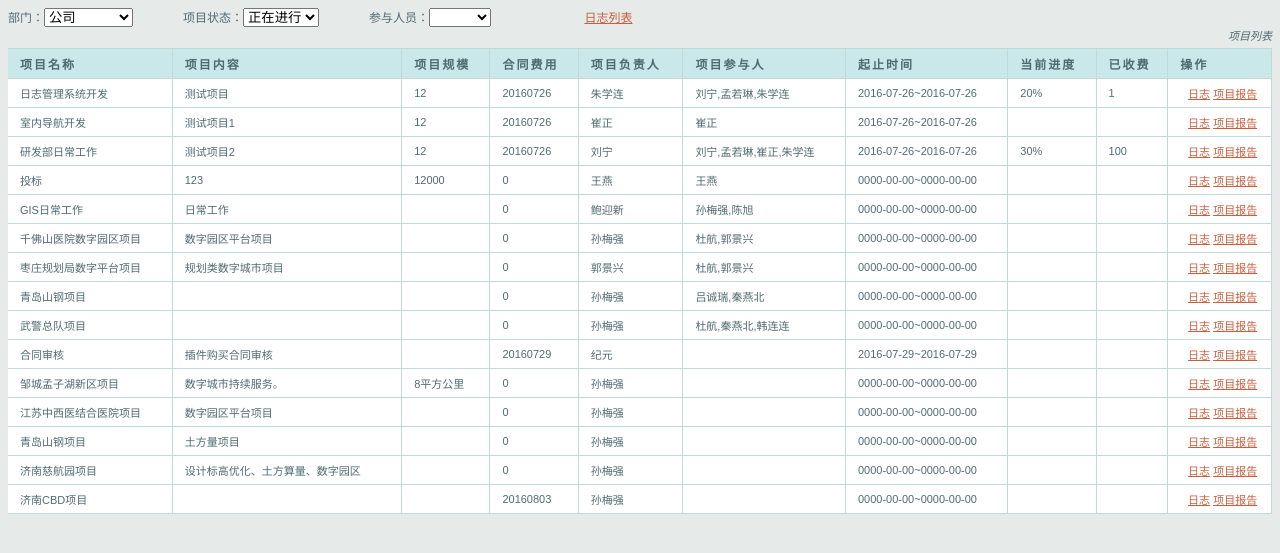
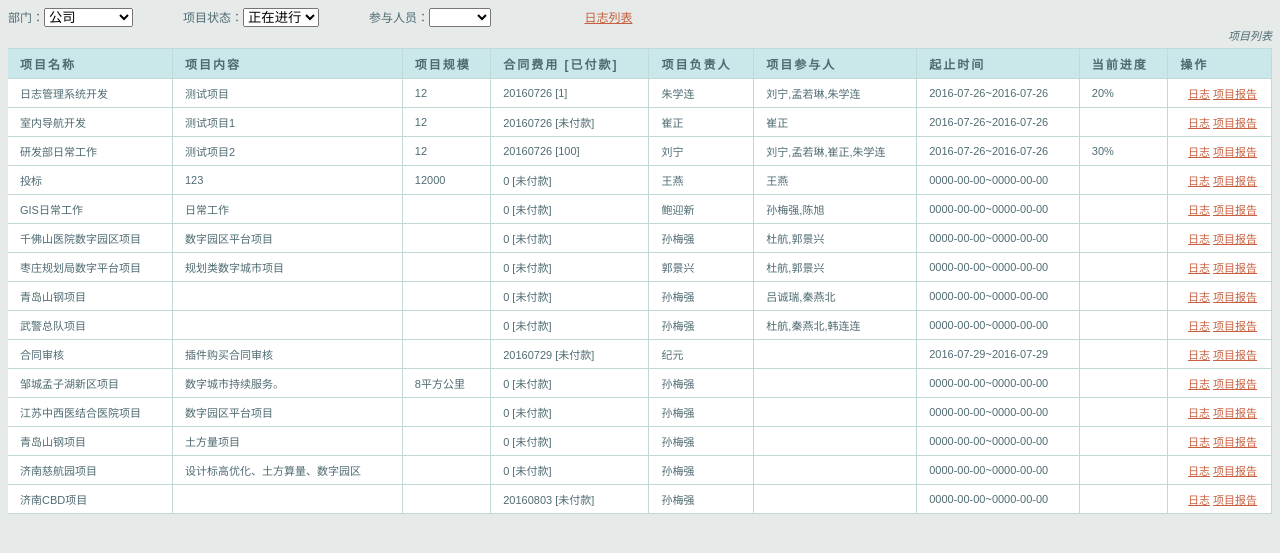
Before and after one commit to xiaocuihero/Calendar, a PHP site: page /projectinfolist.php?s=1&u=0&d=0 in a window 1280 px wide. Shown: the top 553 px of the page. Run offline with PHP 8.4, Linux system fonts and the light colour scheme; data comes from the database, SQL or seed files in the repository.

Commit message:
_____projectinfolist`s column '已付款' merge from '合同费用'

```diff
--- a/projectinfolist.php
+++ b/projectinfolist.php
@@ -163,12 +163,11 @@
             <th scope="col">项目名称</th>
             <th scope="col">项目内容</th>
             <th scope="col">项目规模</th>
-            <th scope="col">合同费用</th>
+            <th scope="col">合同费用 [已付款]</th>
             <th scope="col">项目负责人</th>
             <th scope="col">项目参与人</th>
             <th scope="col">起止时间</th>
             <th scope="col">当前进度</th>
-            <th scope="col">已收费</th>
             <th scope="col">操作</th>
             <?php
             $s = 1;
@@ -240,13 +239,19 @@
                         <td class="row"><?php echo $projectname ?></td>
                         <td class="row"><?php echo $projectcontent ?></td>
                         <td class="row"><?php echo $site ?></td>
-                        <td class="row"><?php echo $charge ?></td>
+                        <td class="row">
+                            <?php
+                            $returnmoneyTemp = "未付款";
+                            if ($returnmoney != "" && $returnmoney != null){
+                                $returnmoneyTemp = $returnmoney;
+                            }
+                            echo $charge."  [".$returnmoneyTemp."]";
+                            ?>
+                        </td>
                         <td class="row"><?php echo $realname ?></td>
-
                         <td class="row" style="max-width:200;word-wrap: break-word"><?php echo $cname ?></td>
                         <td class="row"><?php echo $pdate ?></td>
                         <td class="row"><?php echo $pprogress ?></td>
-                        <td class="row"><?php echo $returnmoney ?></td>
                         <td class="row" align="center"><a href=<?php echo $href1 ?> >日志</a>           	<a href=<?php echo $href2 ?> >项目报告</a></td>
                     </tr>
                     <?php
```
